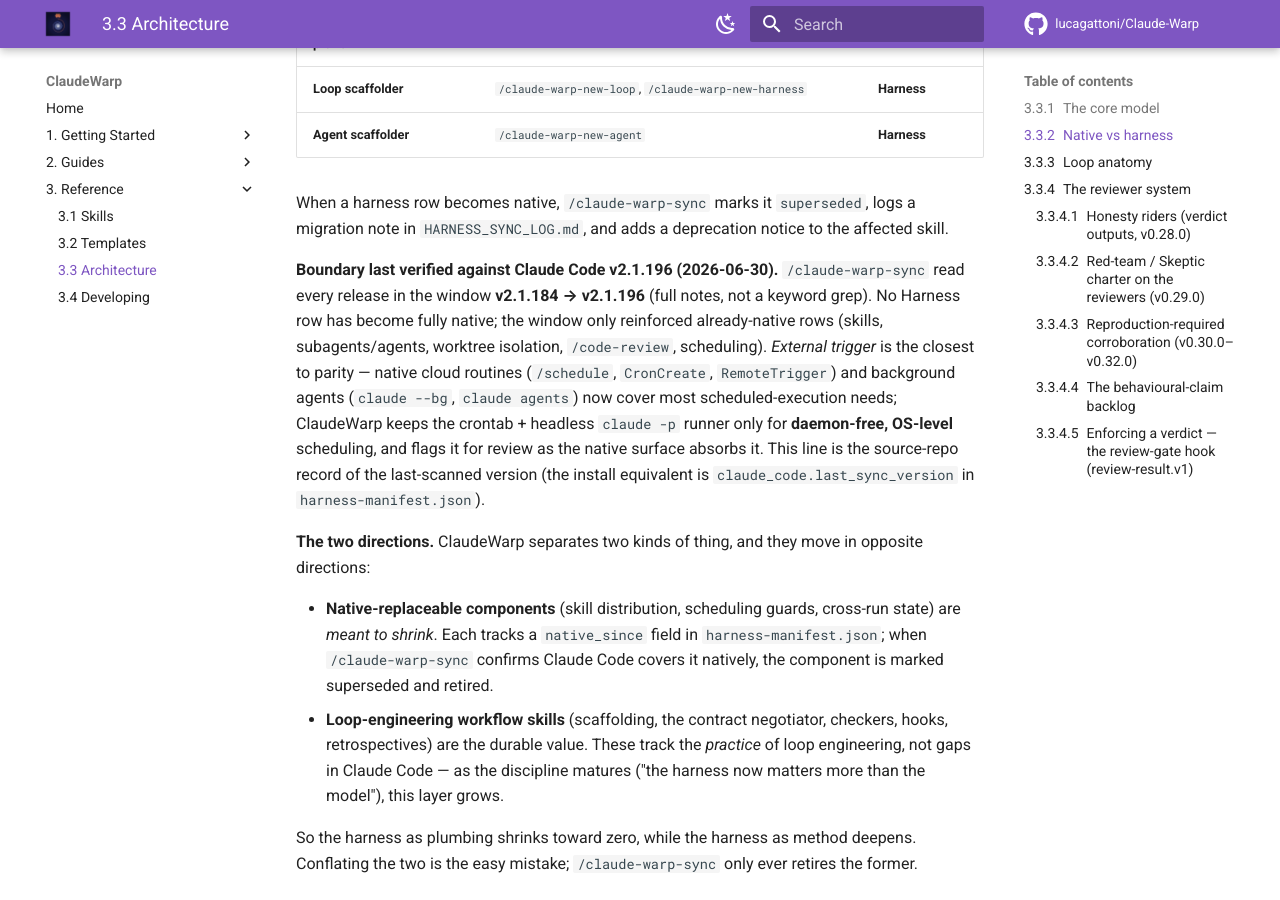
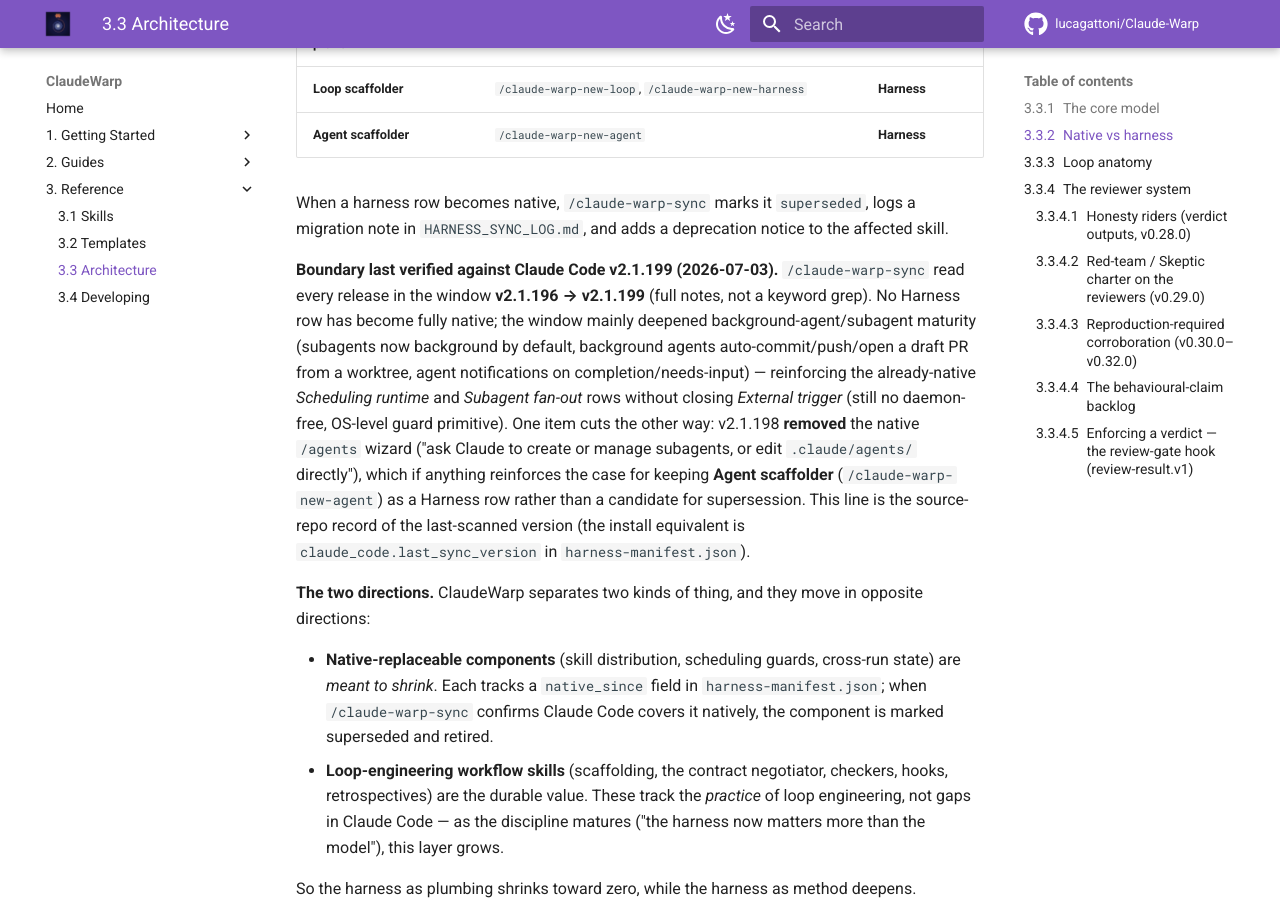
Before and after one commit to lucagattoni/Claude-Warp, an MkDocs documentation site: the page built from docs/reference/architecture.md, in a window 1280 px wide and 900 px high, scrolled down 1271 px. Built offline with MkDocs 1.6.1 and Material for MkDocs 9.7.7, drawn with Linux system fonts in a browser that asks for light colours; comment, search, counter and statistics services are not loaded.

Commit message:
chore(claude-warp-sync): CC v2.1.199, window v2.1.196→v2.1.199, 0 superseded (#63)
Deepened background-agent/subagent maturity reinforces already-native
rows without closing External trigger. Native /agents wizard removal
(v2.1.198) reinforces the case for keeping Agent scaffolder as harness.

```diff
--- a/docs/reference/architecture.md
+++ b/docs/reference/architecture.md
@@ -44,15 +44,17 @@
 logs a migration note in `HARNESS_SYNC_LOG.md`, and adds a deprecation notice
 to the affected skill.
 
-**Boundary last verified against Claude Code v2.1.196 (2026-06-30).** `/claude-warp-sync` read every
-release in the window **v2.1.184 → v2.1.196** (full notes, not a keyword grep). No Harness row has
-become fully native; the window only reinforced already-native rows (skills, subagents/agents,
-worktree isolation, `/code-review`, scheduling). *External trigger* is the closest to parity — native
-cloud routines (`/schedule`, `CronCreate`, `RemoteTrigger`) and background agents (`claude --bg`,
-`claude agents`) now cover most scheduled-execution needs; ClaudeWarp keeps the crontab + headless
-`claude -p` runner only for **daemon-free, OS-level** scheduling, and flags it for review as the
-native surface absorbs it. This line is the source-repo record of the last-scanned version (the
-install equivalent is `claude_code.last_sync_version` in `harness-manifest.json`).
+**Boundary last verified against Claude Code v2.1.199 (2026-07-03).** `/claude-warp-sync` read every
+release in the window **v2.1.196 → v2.1.199** (full notes, not a keyword grep). No Harness row has
+become fully native; the window mainly deepened background-agent/subagent maturity (subagents now
+background by default, background agents auto-commit/push/open a draft PR from a worktree, agent
+notifications on completion/needs-input) — reinforcing the already-native *Scheduling runtime* and
+*Subagent fan-out* rows without closing *External trigger* (still no daemon-free, OS-level guard
+primitive). One item cuts the other way: v2.1.198 **removed** the native `/agents` wizard ("ask
+Claude to create or manage subagents, or edit `.claude/agents/` directly"), which if anything
+reinforces the case for keeping **Agent scaffolder** (`/claude-warp-new-agent`) as a Harness row
+rather than a candidate for supersession. This line is the source-repo record of the last-scanned
+version (the install equivalent is `claude_code.last_sync_version` in `harness-manifest.json`).
 
 **The two directions.** ClaudeWarp separates two kinds of thing, and they move in opposite directions:
 
```
